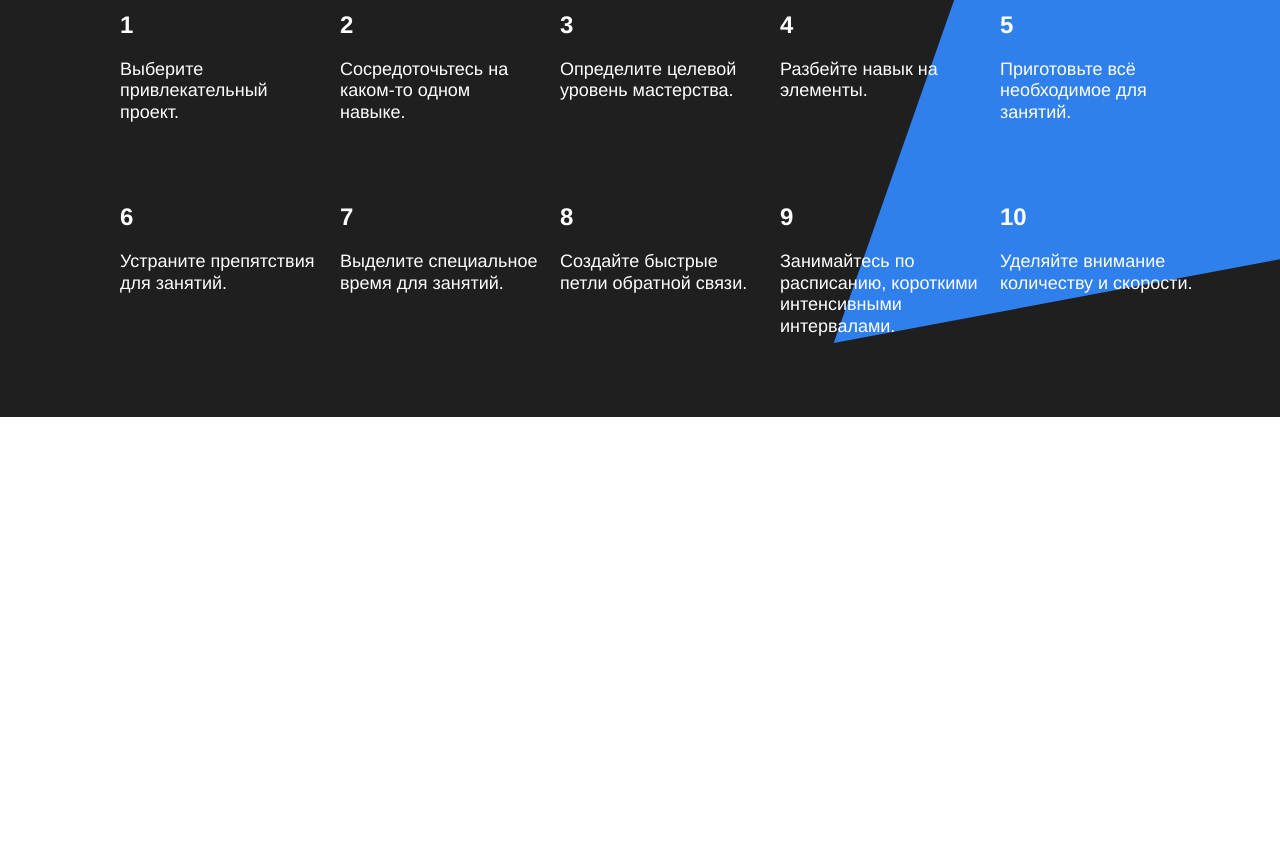
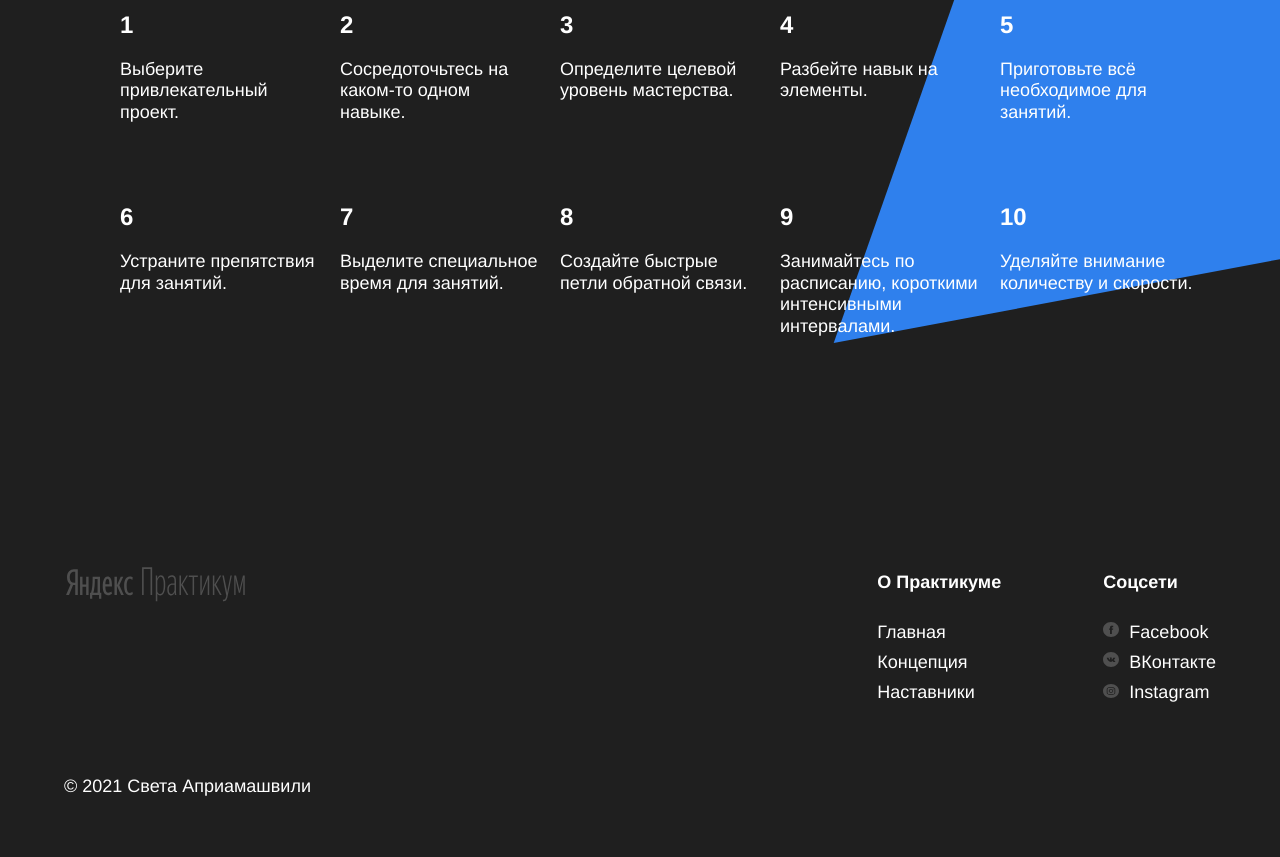
Before and after one commit to Sveta-Apriamashvili/how-to-learn, a plain HTML site: page index.html in a window 1280 px wide. Shown: the part 3084-3941 px from the top of the page. Before the commit the page ends 3501 px from the top, so only its background shows below. Drawn offline with Linux system fonts and the light colour scheme.

Commit message:
Add footer

```diff
--- a/index.html
+++ b/index.html
@@ -10,7 +10,7 @@
 <body>
   <div class="page">
     <header class="header">
-        <img src="./images/logo_place_header.svg" alt="лого-яндекс-практикум" class="logo logo-place-header">
+        <img src="./images/logo_place_header.svg" alt="лого-яндекс-практикум" class="logo logo_place_header">
         <h1 class="header__title">Научиться учиться</h1>
         <p class="header__subtitle">Какие современные и эффективные подходы к обучению вы можете использовать в своей жизни? &nbsp;
         <a href="#" class="header__link">Узнать →</a></p>
@@ -124,7 +124,40 @@
       </section>
     </main>
     <footer class="footer">
-
+      <div class="footer__columns">
+        <div class="footer__column_content_copyright">
+          <img class="logo_place_footer" src="./images/logo_place_footer.svg" alt="лого-яндекс-практикум">
+          <p class="footer__author">&copy; 2021 Света Априамашвили</p>
+        </div>
+        <div class="footer__column_content_info">
+          <p class="footer__column-heading">О Практикуме</p>
+          <ul class="footer__column-links">
+            <li class="footer__column-link">
+              <a href="#" class="footer__column-link">Главная</a>
+            </li>
+            <li class="footer__column-link">
+              <a href="#" class="footer__column-link">Концепция</a>
+            </li>
+            <li class="footer__column-link">
+              <a href="#" class="footer__column-link">Наставники</a>
+            </li>
+          </ul>
+        </div>
+        <div class="footer__column_content_social">
+          <p class="footer__column-heading">Соцсети</p>
+          <ul class="footer__column-links">
+            <li class="footer__column-link">
+              <a href="#" class="footer__column-link"><img src="./images/facebook_color_white.svg" alt="facebook-icon" class="footer__social-icon">Facebook</a>
+            </li>
+            <li class="footer__column-link">
+              <a href="#" class="footer__column-link"><img src="./images/vk_color_white.svg" alt="vkontakte-icon" class="footer__social-icon">ВКонтакте</a>
+            </li>
+            <li class="footer__column-link">
+              <a href="#" class="footer__column-link"><img src="./images/instagram_color_white.svg" alt="instagram-icon" class="footer__social-icon">Instagram</a>
+            </li>
+          </ul>
+        </div>
+      </div>
     </footer>
   </div>
 </body>
--- a/styles/style.css
+++ b/styles/style.css
@@ -20,7 +20,7 @@
   background-color: #f2f2f2;
 }
 
-.logo-place-header{
+.logo_place_header{
   padding-top: 30px;
   padding-left: 64px;
 }
@@ -189,8 +189,6 @@
   line-height: 1.15;
   margin: 100px 0 0;
   text-align: center;
-
-
 }
 
 .feynman__subtitle {
@@ -198,7 +196,6 @@
   font-size: 36px;
   font-weight: normal;
   margin: 70px 0 0;
-
 }
 
 .feynman__link {
@@ -233,7 +230,6 @@
   z-index: 2;
 }
 
-
 .section-title_theme_dark {
   color: white;
   padding-top: 90px;
@@ -254,3 +250,69 @@
   height: 877px;
   right: -210px;
 }
+
+.footer {
+  min-height: 350px;
+  background-color: #1f1f1f;
+  padding-top: 90px;
+  display: flex;
+  justify-content: center;
+}
+
+.logo_place_footer {
+  height: 35px;
+  width: 183px;
+}
+
+.footer__column_content_copyright {
+  display:flex;
+  flex-direction: column;
+  align-items: flex-start;
+  justify-content: space-between;
+}
+
+.footer__columns {
+  display: flex;
+  flex-direction: row;
+  justify-content: space-between;
+  width: 90%;
+  color: white;
+  padding-top: 60px;
+  padding-bottom: 40px;
+}
+
+.footer__author {
+  line-height: 25px;
+  font-size: 18px;
+  font-weight: normal;
+}
+
+.footer__column_content_copyright {
+  flex-basis: 711px;
+}
+
+.footer__column-heading {
+  line-height: 30px;
+  font-size: 18px;
+  font-weight: 700;
+  margin: 0;
+}
+
+
+.footer__column-links {
+  list-style: none;
+  margin: 0;
+  padding: 20px 0 16px;
+}
+
+.footer__column-link {
+  line-height: 30px;
+  font-size: 18px;
+  font-weight: normal;
+  text-decoration: none;
+  color: white;
+}
+
+.footer__social-icon {
+  margin-right: 10px;
+}
```
